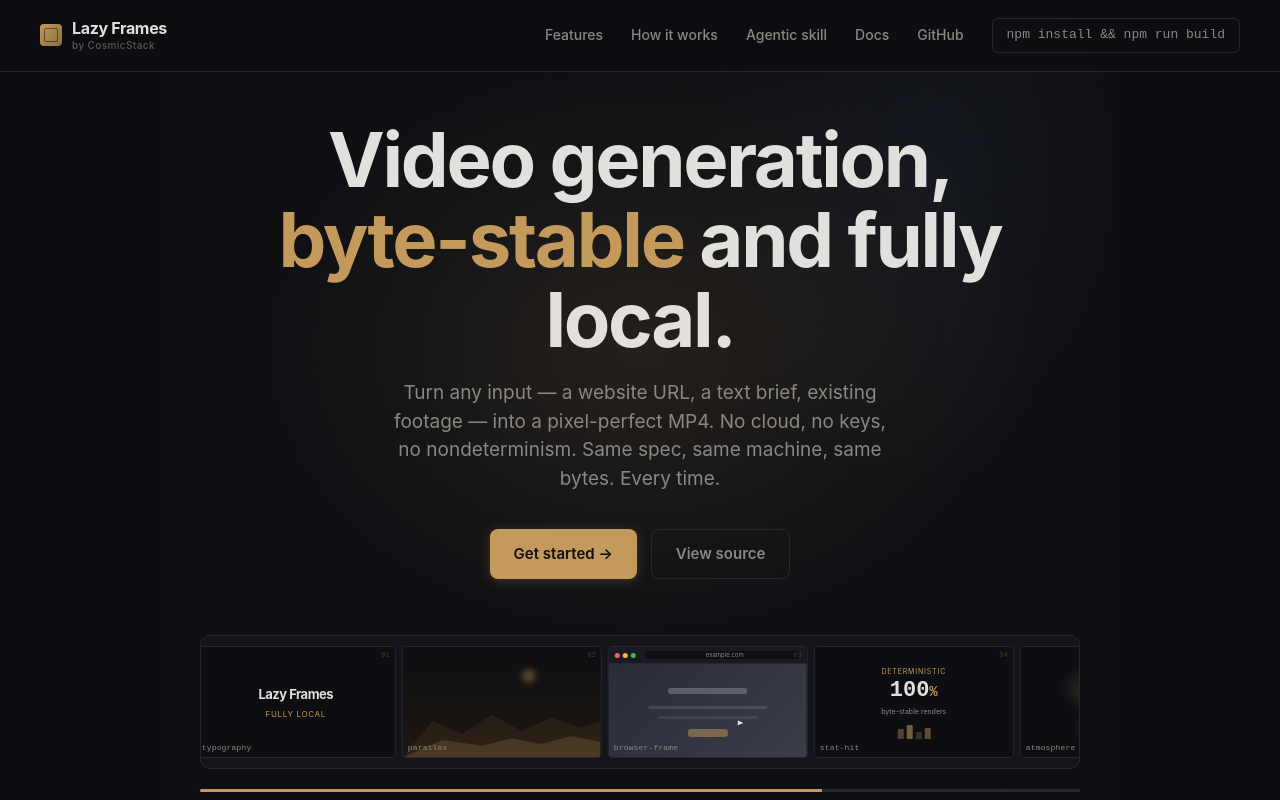
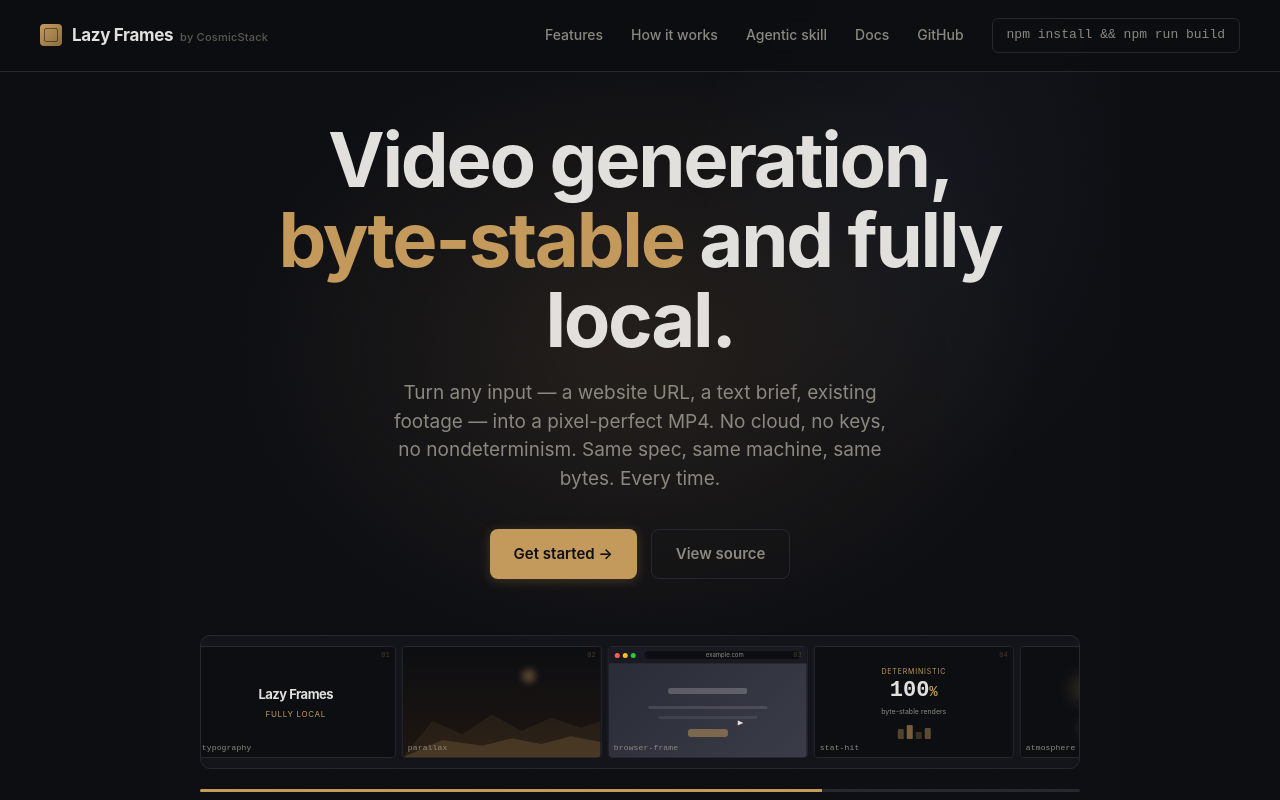
Before and after one commit to cosmicstack-labs/lazy-frames, a website: page docs/index.html in a window 1280 px wide. Shown: the top 800 px of the page. Drawn offline with Linux system fonts and the light colour scheme.

Commit message:
docs: nav logo single-line on desktop, two-line on mobile

```diff
--- a/docs/styles.css
+++ b/docs/styles.css
@@ -52,11 +52,12 @@ nav .brand-mark::after {
   content: ''; position: absolute; inset: 4px;
   border: 1.5px solid rgba(13,14,18,0.5); border-radius: 2px;
 }
-nav .brand-text { display: flex; flex-direction: column; line-height: 1.2; }
-nav .brand-name { font-size: 16px; font-weight: 700; }
+nav .brand-text { display: flex; align-items: baseline; gap: 7px; }
+nav .brand-name { font-size: 17px; font-weight: 700; line-height: 1; }
 nav .brand-byline {
-  font-size: 10px; font-weight: 500; color: var(--text-faint);
-  letter-spacing: 0.04em; text-decoration: none; margin-top: 1px;
+  font-size: 11px; font-weight: 500; color: var(--text-faint);
+  letter-spacing: 0.02em; text-decoration: none; line-height: 1;
+  white-space: nowrap;
 }
 nav .brand-byline:hover { color: var(--accent); }
 nav .links { display: flex; gap: 28px; align-items: center; }
@@ -367,6 +368,7 @@ footer .footer-brand-name span { color: var(--accent); }
   nav { padding: 14px 20px; }
   nav .links { gap: 16px; }
   nav .links a:not(.nav-install) { display: none; }
+  nav .brand-text { flex-direction: column; gap: 0; }
   section { padding: 60px 20px; }
   .docs-sidebar { display: none; }
   .docs-content { padding: 24px; }
```
